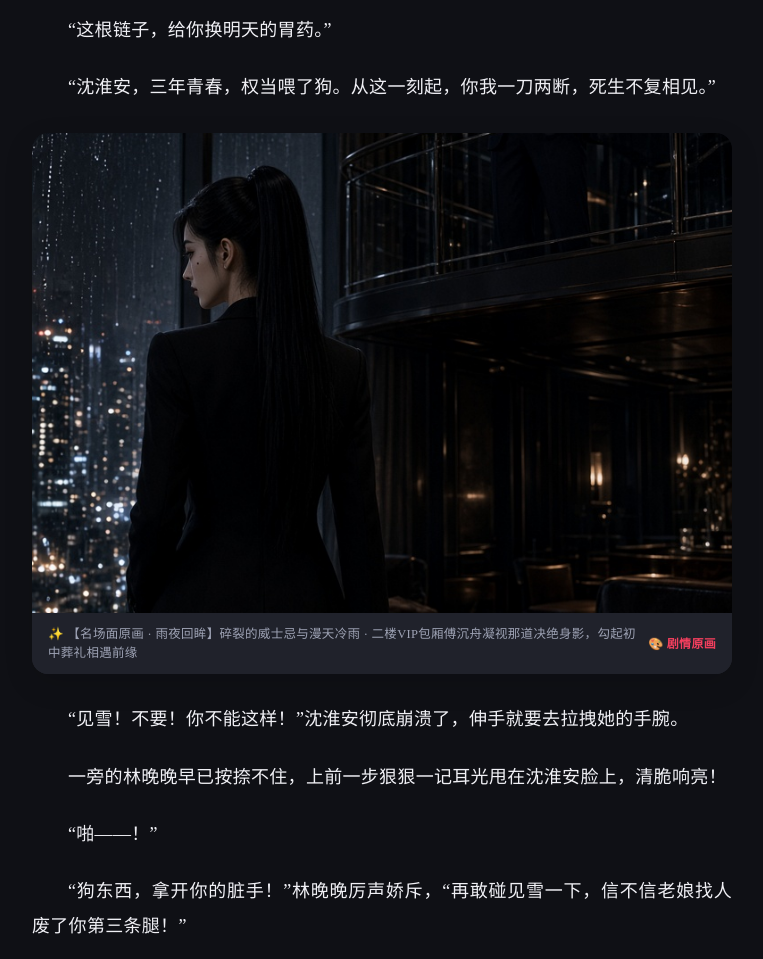
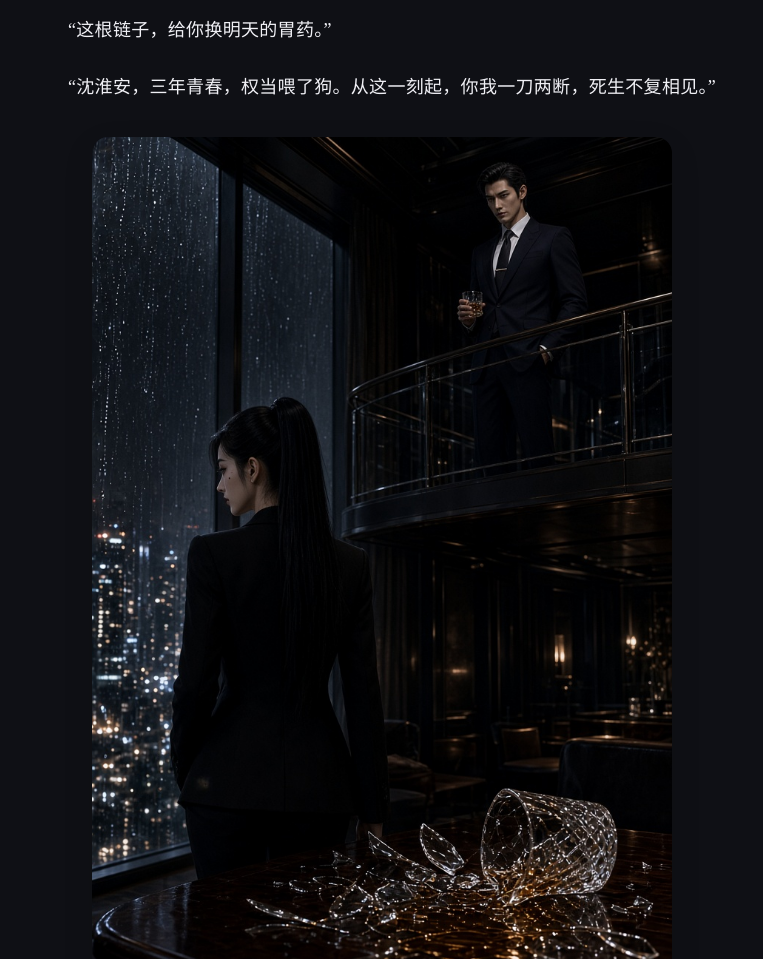
Before and after one commit to ygwbl/rose-reader, a plain HTML site: page index.html in a window 1280 px wide. Shown: the part 5500-6459 px from the top of the page, without its empty margins (258-1021 px from the left). Drawn offline with Linux system fonts and the light colour scheme.

Commit message:
fix: remove max-height crop on illustrations, display full uncropped images

```diff
--- a/index.html
+++ b/index.html
@@ -1434,7 +1434,8 @@
 
     /* ===== 沉浸式名场面原画插图样式 ===== */
     .chapter-illustration {
-      margin: 28px 0;
+      margin: 32px auto;
+      max-width: 580px;
       border-radius: 16px;
       overflow: hidden;
       background: var(--bg-card);
@@ -1448,8 +1449,6 @@
     }
     .illus-img-wrap {
       width: 100%;
-      max-height: 480px;
-      overflow: hidden;
       position: relative;
       background: #0d0d12;
       display: flex;
@@ -1460,12 +1459,12 @@
       width: 100%;
       height: auto;
       display: block;
-      object-fit: cover;
+      object-fit: contain;
       cursor: zoom-in;
-      transition: transform 0.5s ease;
+      transition: transform 0.4s ease;
     }
     .illus-img:hover {
-      transform: scale(1.02);
+      transform: scale(1.015);
     }
     .illus-caption {
       padding: 12px 16px;
```
